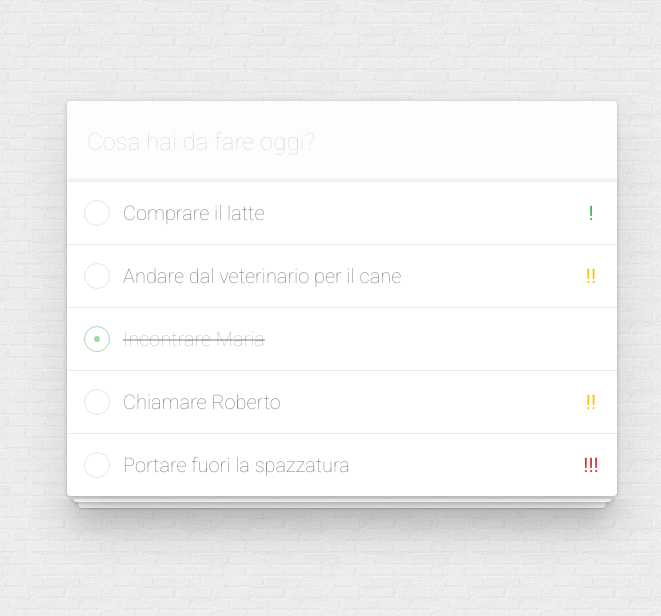
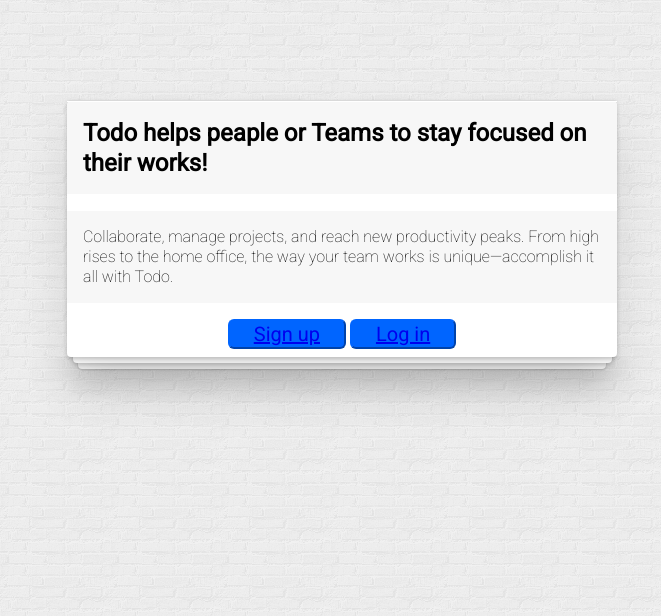
Before and after one commit to lors10/progetto-todo, a PHP site: page / in a window 1280 px wide. Shown: the top 616 px of the page, without its empty margins (298-959 px from the left). Run offline with PHP 8.4, Linux system fonts and the light colour scheme.

Commit message:
creazione files progetto todo

```diff
--- /dev/null
+++ b/identifications/login.php
@@ -0,0 +1,3 @@
+<?php
+
+echo "Pagina di Login in costruzione";
--- /dev/null
+++ b/identifications/signup.php
@@ -0,0 +1,3 @@
+<?php
+
+echo "Pagina di Sign up in costruzione";
--- a/index.php
+++ b/index.php
@@ -3,7 +3,7 @@
 <html>
 
 <head>
-    <title>Todo List</title>
+    <title>Todo</title>
 
     <link rel="stylesheet" type="text/css" href="resources/css/style.css">
 
@@ -17,86 +17,25 @@
 
     <!-- Form -->
     <div>
-        <form method="post" action="#">
 
-            <input type="text" name="todo" id="todo" placeholder="Cosa hai da fare oggi?">
+        <h1 id="title-start-message">Todo helps peaple or Teams to stay focused on their works!</h1>
+        <p id="text-start-message">
+            Collaborate, manage projects, and reach new productivity peaks.
+            From high rises to the home office,
+            the way your team works is unique—accomplish it all with Todo.
+        </p>
 
-        </form>
     </div>
 
-    <!-- List -->
-    <div>
+    <form>
+        <div id="button-container">
 
-        <ul id="todo-list">
+            <button type="submit" class="button"><a href="identifications/signup.php"> Sign up </a></button>
+            <button type="submit" class="button"><a href="identifications/login.php"> Log in </a></button>
 
-            <li>
+        </div>
+    </form>
 
-                <div>
-                    <span></span>
-                </div>
-
-                <p>Comprare il latte</p>
-
-                <div class="importance low">!</div>
-
-                <a href="#">x</a>
-            </li>
-
-            <li>
-
-                <div>
-                    <span></span>
-                </div>
-
-                <p>Andare dal veterinario per il cane</p>
-
-                <div class="importance middle">!!</div>
-
-                <a href="#">x</a>
-            </li>
-
-            <li class="done">
-
-                <div>
-                    <span></span>
-                </div>
-
-                <p>Incontrare Maria</p>
-
-                <div class="importance high">!!!</div>
-
-                <a href="#">x</a>
-            </li>
-
-            <li>
-
-                <div>
-                    <span></span>
-                </div>
-
-                <p>Chiamare Roberto</p>
-
-                <div class="importance middle">!!</div>
-
-                <a href="#">x</a>
-            </li>
-
-            <li>
-
-                <div>
-                    <span></span>
-                </div>
-
-                <p>Portare fuori la spazzatura</p>
-
-                <div class="importance high">!!!</div>
-
-                <a href="#">x</a>
-            </li>
-
-        </ul>
-
-    </div>
 
 </div>
 
--- a/resources/css/style.css
+++ b/resources/css/style.css
@@ -48,7 +48,8 @@ article,aside,details,figcaption,figure,footer,header,hgroup,main,menu,nav,secti
 }
 
 html,body{
-    font-family:'Roboto', sans-serif;background-image:url("../img/brickwall.png");
+    font-family:'Roboto', sans-serif;
+    background-image:url("../img/brickwall.png");
     text-align:center;
 }
 
@@ -171,7 +172,7 @@ html,body{
     width:32px;
     float:left;
     text-align:center;
-    ont-weight:300;
+    font-weight:300;
     font-size:20px;
     padding:3px 6px;
     box-sizing:border-box;
@@ -200,7 +201,7 @@ html,body{
     border:1px solid rgba(0,0,0,0.2);
     border-radius:50%;
     line-height:20px;
-    ertical-align:middle;
+    vertical-align:middle;
     display:none;
     box-sizing:border-box;
 }
@@ -240,3 +241,44 @@ html,body{
     background-color:#3cba54;
     border-radius:50%;
 }
+
+#title-start-message {
+    font-size:24px;
+    font-family:'Roboto', sans-serif;
+    font-weight:bold;
+    background-color:rgba(0,0,0,0.03);
+    border-top:1px solid white;
+    line-height: 1.25;
+    text-align: left;
+    padding: 1.0rem;
+}
+
+#text-start-message {
+    font-size:16px;
+    font-family:'Roboto', sans-serif;
+    font-weight:100;
+    background-color:rgba(0,0,0,0.03);
+    border-top:1px solid white;
+    line-height: 1.25;
+    text-align: left;
+    margin-block-start: 1em;
+    margin-block-end: 1em;
+    margin-inline-start: 0px;
+    margin-inline-end: 0px;
+    padding: 1.0rem;
+}
+
+button.button{
+    padding-left: 1.5rem;
+    padding-right: 1.5rem;
+    color: #fff;
+    background-color: #0065ff;
+    border-color: #0065ff;
+    font-family:'Roboto', sans-serif;
+    font-size:20px;
+    border-radius: 6px;
+}
+
+#button-container{
+    padding-bottom: 0.5rem;
+}
```
Also changed, not shown: home-page.php (added, +105 -0 lines).
